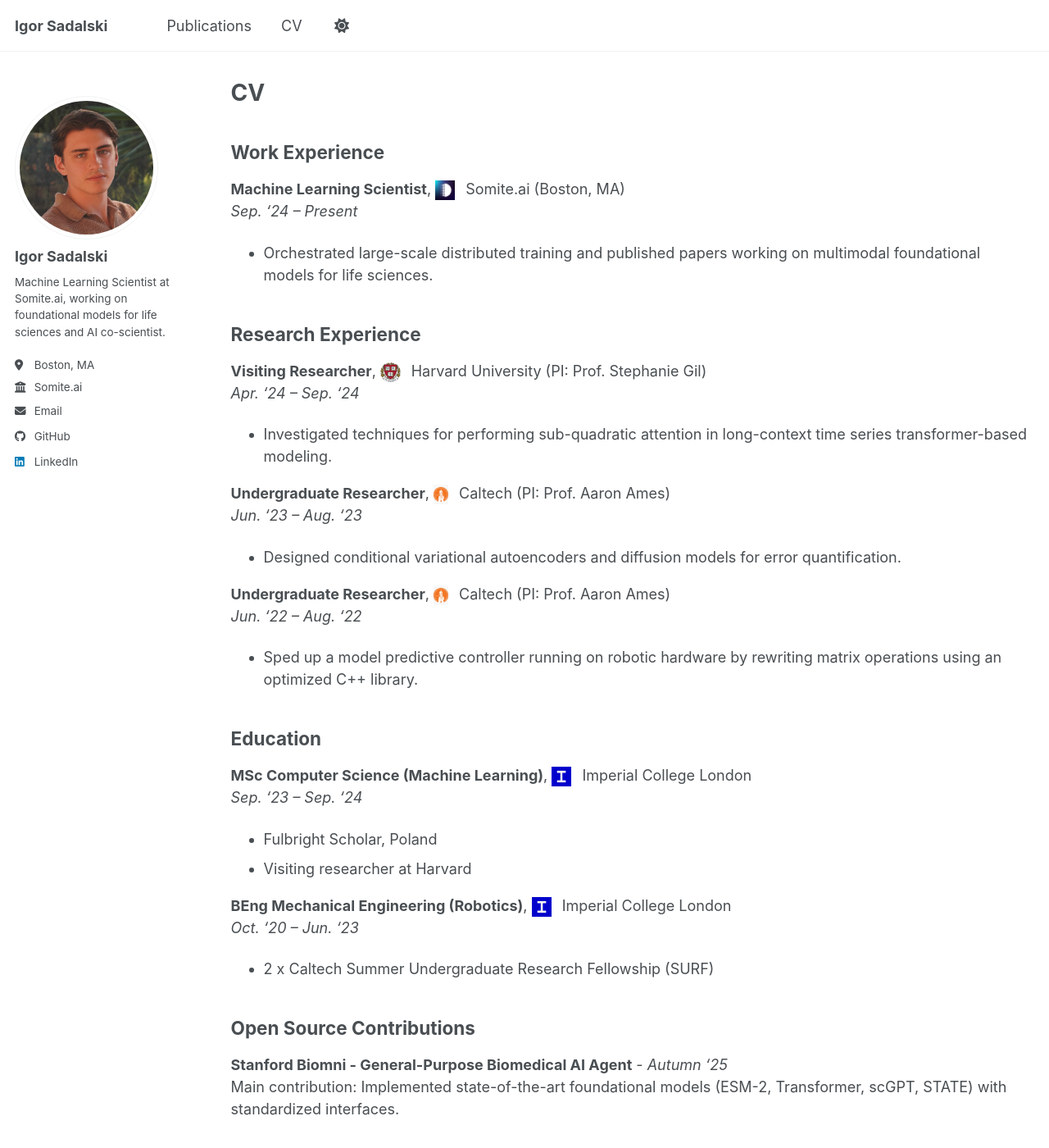
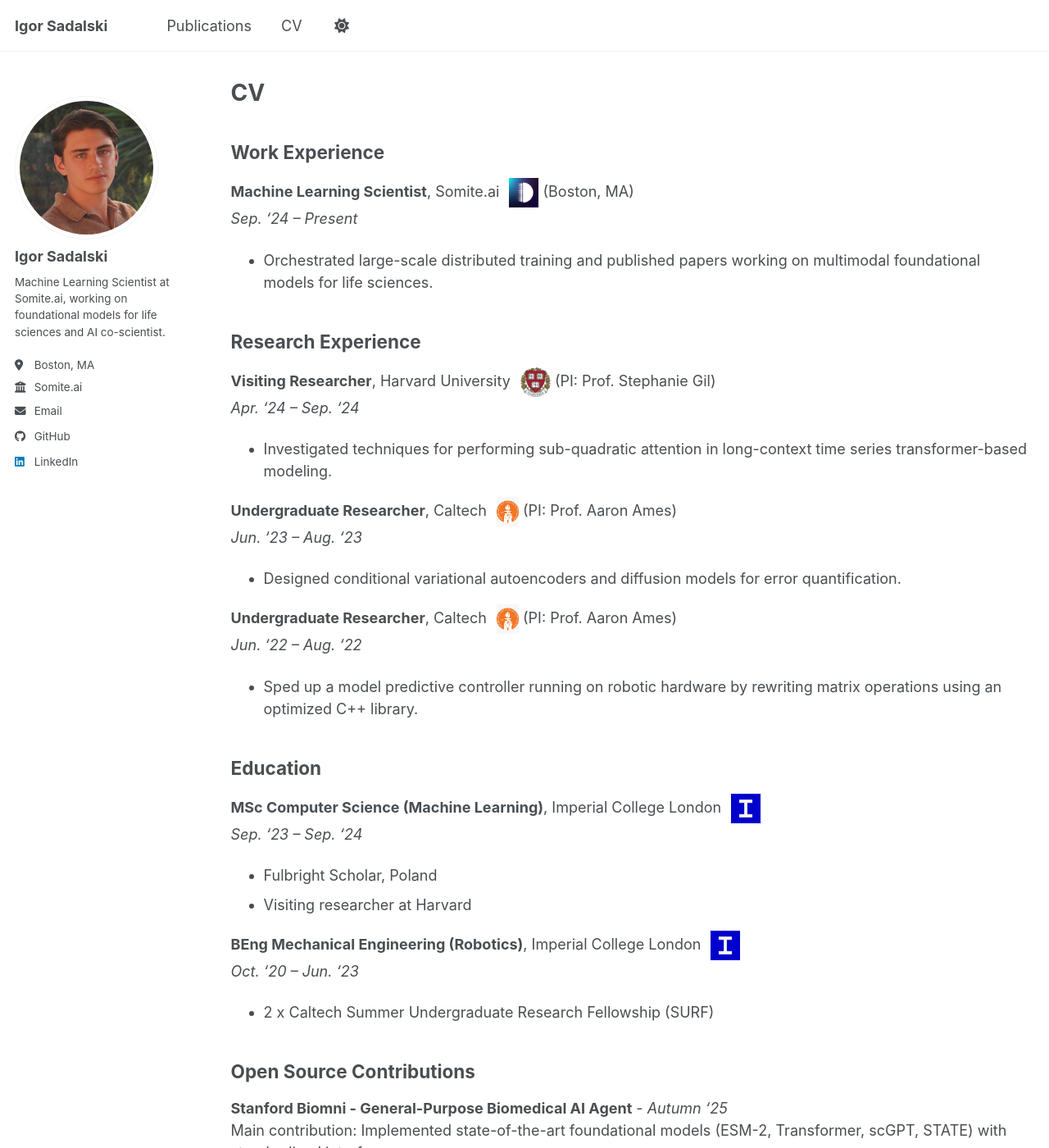
Before and after one commit to igor-sadalski/igor-sadalski.github.io, a Jekyll site: the page built from _pages/cv.md, in a window 1280 px wide and 1400 px high. Shown: the whole window at 82% size. Built offline with Jekyll 4.4.1, drawn with Linux system fonts in a browser that asks for light colours; a script bundle is joined from its source files by our own code; library files that are not in the unit come from our copies.

Commit message:
increase image size

```diff
--- a/_pages/cv.md
+++ b/_pages/cv.md
@@ -11,46 +11,46 @@
 
 <style>
   .cv-logo {
-    height: 24px;
+    height: 36px;
     width: auto;
     vertical-align: middle;
-    margin-right: 8px;
+    margin-left: 12px;
     display: inline-block;
   }
 </style>
 
 ## Work Experience
 
-**Machine Learning Scientist**, <img src="{{ '/images/somite_logo.png' | prepend: base_path }}" alt="Somite.ai" class="cv-logo"> Somite.ai (Boston, MA)
+**Machine Learning Scientist**, Somite.ai<img src="{{ '/images/somite_logo.png' | prepend: base_path }}" alt="Somite.ai" class="cv-logo"> (Boston, MA)
 *Sep. '24 – Present*
 
 * Orchestrated large-scale distributed training and published papers working on multimodal foundational models for life sciences.
 
 ## Research Experience
 
-**Visiting Researcher**, <img src="{{ '/images/harvard_logo.png' | prepend: base_path }}" alt="Harvard University" class="cv-logo"> Harvard University (PI: Prof. Stephanie Gil)
+**Visiting Researcher**, Harvard University<img src="{{ '/images/harvard_logo.png' | prepend: base_path }}" alt="Harvard University" class="cv-logo"> (PI: Prof. Stephanie Gil)
 *Apr. '24 – Sep. '24*
 
 * Investigated techniques for performing sub-quadratic attention in long-context time series transformer-based modeling.
 
-**Undergraduate Researcher**, <img src="{{ '/images/caltech_logo.png' | prepend: base_path }}" alt="Caltech" class="cv-logo"> Caltech (PI: Prof. Aaron Ames)
+**Undergraduate Researcher**, Caltech<img src="{{ '/images/caltech_logo.png' | prepend: base_path }}" alt="Caltech" class="cv-logo"> (PI: Prof. Aaron Ames)
 *Jun. '23 – Aug. '23*
 
 * Designed conditional variational autoencoders and diffusion models for error quantification.
 
-**Undergraduate Researcher**, <img src="{{ '/images/caltech_logo.png' | prepend: base_path }}" alt="Caltech" class="cv-logo"> Caltech (PI: Prof. Aaron Ames)
+**Undergraduate Researcher**, Caltech<img src="{{ '/images/caltech_logo.png' | prepend: base_path }}" alt="Caltech" class="cv-logo"> (PI: Prof. Aaron Ames)
 *Jun. '22 – Aug. '22*
 
 * Sped up a model predictive controller running on robotic hardware by rewriting matrix operations using an optimized C++ library.
 
 ## Education
 
-**MSc Computer Science (Machine Learning)**, <img src="{{ '/images/imperial_college_logo.png' | prepend: base_path }}" alt="Imperial College London" class="cv-logo"> Imperial College London
+**MSc Computer Science (Machine Learning)**, Imperial College London<img src="{{ '/images/imperial_college_logo.png' | prepend: base_path }}" alt="Imperial College London" class="cv-logo">
 *Sep. '23 – Sep. '24*
 * Fulbright Scholar, Poland
 * Visiting researcher at Harvard
 
-**BEng Mechanical Engineering (Robotics)**, <img src="{{ '/images/imperial_college_logo.png' | prepend: base_path }}" alt="Imperial College London" class="cv-logo"> Imperial College London
+**BEng Mechanical Engineering (Robotics)**, Imperial College London<img src="{{ '/images/imperial_college_logo.png' | prepend: base_path }}" alt="Imperial College London" class="cv-logo">
 *Oct. '20 – Jun. '23*
 * 2 x Caltech Summer Undergraduate Research Fellowship (SURF)
 
```
Also changed, not shown: _includes/cv-template.html (+7 -6 lines).
